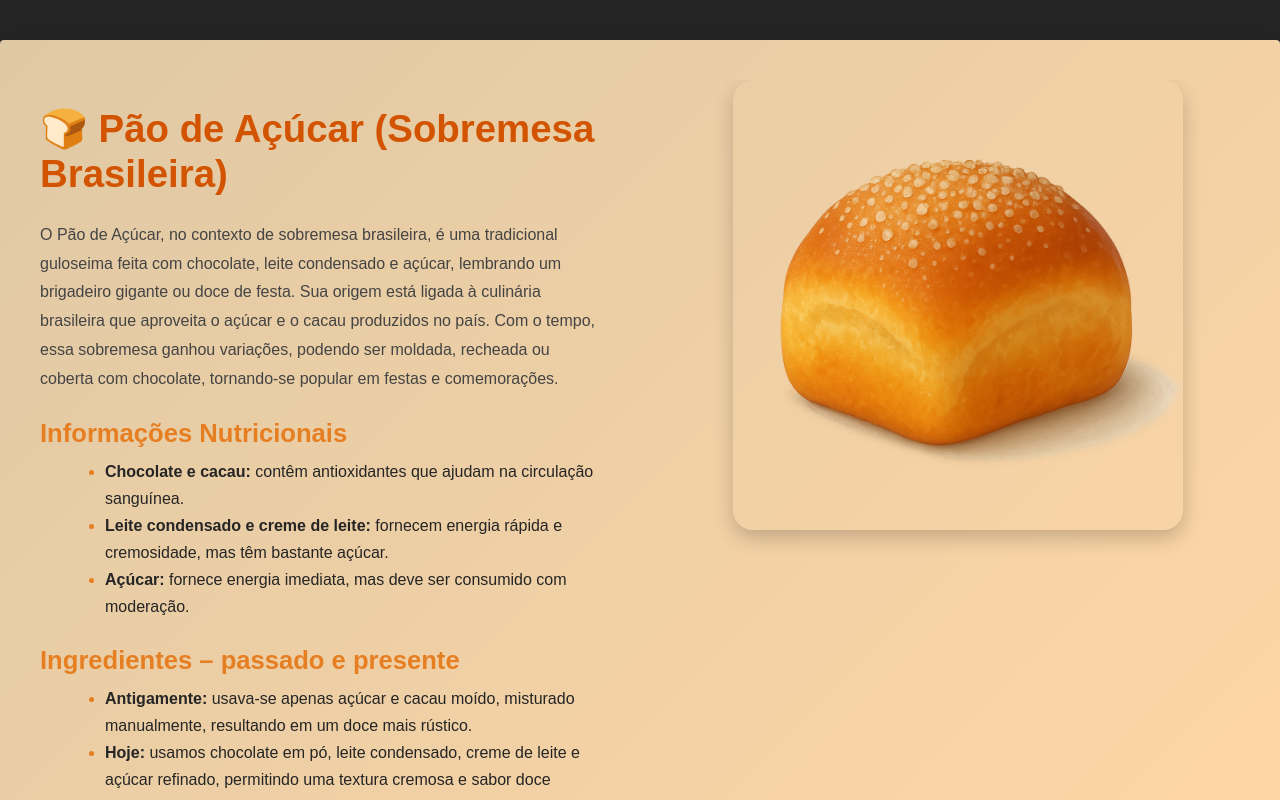
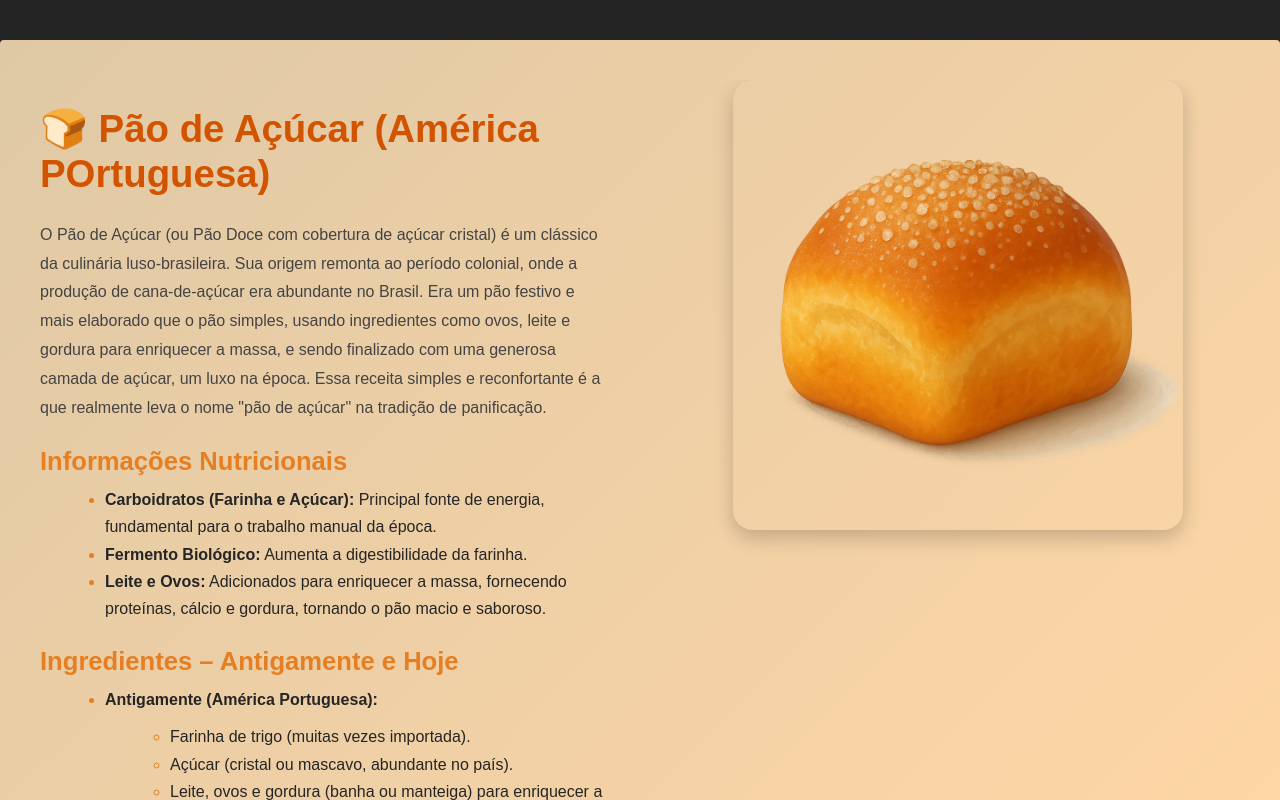
Before and after one commit to MauroDev2013/trabalho-historia, a React (Vite) app: page /pao in a window 1280 px wide. Built offline with nearby package versions, Linux system fonts and the light colour scheme.

Commit message:
[UPDATE] choc pages

```diff
--- a/src/pages/Chocolate.jsx
+++ b/src/pages/Chocolate.jsx
@@ -6,10 +6,19 @@ export default function ChocolateQuente() {
   return (
     <div className="receitas-container">
       <div className="receitas-text">
-        <h1>☕ Chocolate Quente (Bebida Brasileira)</h1>
+        <h1>☕ Chocolate Quente (América Espanhola)</h1>
 
         <p className="receita-historia">
-          O chocolate quente é uma bebida tradicional brasileira, especialmente popular nos dias frios. Feita à base de leite, chocolate e açúcar, possui origem na mistura das tradições indígenas, europeias e africanas. Os indígenas já consumiam o cacau, os europeus introduziram leite e açúcar, e os africanos ajudaram a popularizar a cremosidade da bebida. Hoje, o chocolate quente é consumido em cafés, lanchonetes e em casa, podendo ter variações com canela, chantilly ou especiarias.
+          O chocolate quente tem uma longa história que começa com os povos
+          maias e astecas, que preparavam uma bebida chamada <em>xocoatl</em>,
+          feita com cacau, água e especiarias, bem diferente do que conhecemos
+          hoje. Quando os espanhóis chegaram à América no século XVI,
+          levaram o cacau para a Europa, onde passaram a adicionar açúcar,
+          leite e canela, transformando-o em uma bebida doce e cremosa.
+          No Brasil, o cacau começou a ser cultivado no período colonial
+          e ajudou a popularizar ainda mais essa delícia. Atualmente,
+          o chocolate quente é consumido em todo o mundo, com diversas
+          variações, incluindo chantilly, canela e outras especiarias.
         </p>
 
         <h2>Informações Nutricionais</h2>
@@ -22,7 +31,7 @@ export default function ChocolateQuente() {
 
         <h2>Ingredientes – passado e presente</h2>
         <ul>
-          <li><strong>Antigamente:</strong> cacau moído misturado com água ou leite simples, adoçado manualmente.</li>
+          <li><strong>Antigamente:</strong> cacau moído misturado com água e especiarias, sem açúcar.</li>
           <li><strong>Hoje:</strong> leite, chocolate em pó ou barra, açúcar refinado e especiarias opcionais.</li>
         </ul>
 
@@ -43,7 +52,7 @@ export default function ChocolateQuente() {
 
         <p className="custo">
           <strong>Custo médio da receita hoje:</strong> R$ 9,00 a R$ 10,00 <br/><br/>
-          <strong>Custo médio da receita antigamente:</strong> cerca de Cr$ 20 a Cr$ 25 para servir 4 pessoas(Cruzados).
+          <strong>Custo médio da receita antigamente:</strong> cerca de Cr$ 20 a Cr$ 25 para servir 4 pessoas (Cruzados).
         </p>
       </div>
 
--- a/src/pages/PaoPages.jsx
+++ b/src/pages/PaoPages.jsx
@@ -1,54 +1,66 @@
 import React from "react";
 import "./ReceitasPages.css";
-import paoFoto from "../assets/imagens/paoAcucar.png"; // usando a mesma foto
+import paoFoto from "../assets/imagens/paoAcucar.png"; // Usando uma imagem genérica, idealmente você usaria a foto do pão doce simples.
 
-export default function PaoDeAcucar() {
+export default function PaoDeAcucarTradicional() {
   return (
     <div className="receitas-container">
       <div className="receitas-text">
-        <h1>🍞 Pão de Açúcar (Sobremesa Brasileira)</h1>
+        <h1>🍞 Pão de Açúcar (América POrtuguesa)</h1>
 
         <p className="receita-historia">
-          O Pão de Açúcar, no contexto de sobremesa brasileira, é uma tradicional guloseima feita com chocolate, leite condensado e açúcar, lembrando um brigadeiro gigante ou doce de festa. Sua origem está ligada à culinária brasileira que aproveita o açúcar e o cacau produzidos no país. Com o tempo, essa sobremesa ganhou variações, podendo ser moldada, recheada ou coberta com chocolate, tornando-se popular em festas e comemorações.
+          O Pão de Açúcar (ou Pão Doce com cobertura de açúcar cristal) é um clássico da culinária luso-brasileira. Sua origem remonta ao período colonial, onde a produção de cana-de-açúcar era abundante no Brasil. Era um pão festivo e mais elaborado que o pão simples, usando ingredientes como ovos, leite e gordura para enriquecer a massa, e sendo finalizado com uma generosa camada de açúcar, um luxo na época. Essa receita simples e reconfortante é a que realmente leva o nome "pão de açúcar" na tradição de panificação.
         </p>
 
         <h2>Informações Nutricionais</h2>
         <ul>
-          <li><strong>Chocolate e cacau:</strong> contêm antioxidantes que ajudam na circulação sanguínea.</li>
-          <li><strong>Leite condensado e creme de leite:</strong> fornecem energia rápida e cremosidade, mas têm bastante açúcar.</li>
-          <li><strong>Açúcar:</strong> fornece energia imediata, mas deve ser consumido com moderação.</li>
+          <li><strong>Carboidratos (Farinha e Açúcar):</strong> Principal fonte de energia, fundamental para o trabalho manual da época.</li>
+          <li><strong>Fermento Biológico:</strong> Aumenta a digestibilidade da farinha.</li>
+          <li><strong>Leite e Ovos:</strong> Adicionados para enriquecer a massa, fornecendo proteínas, cálcio e gordura, tornando o pão macio e saboroso.</li>
         </ul>
 
-        <h2>Ingredientes – passado e presente</h2>
+        <h2>Ingredientes – Antigamente e Hoje</h2>
         <ul>
-          <li><strong>Antigamente:</strong> usava-se apenas açúcar e cacau moído, misturado manualmente, resultando em um doce mais rústico.</li>
-          <li><strong>Hoje:</strong> usamos chocolate em pó, leite condensado, creme de leite e açúcar refinado, permitindo uma textura cremosa e sabor doce uniforme.</li>
+          <li>
+            <strong>Antigamente (América Portuguesa):</strong>
+            <ul>
+              <li>Farinha de trigo (muitas vezes importada).</li>
+              <li>Açúcar (cristal ou mascavo, abundante no país).</li>
+              <li>Leite, ovos e gordura (banha ou manteiga) para enriquecer a massa.</li>
+              <li>Fermento natural (levain) ou biológico.</li>
+            </ul>
+          </li>
+          <li>
+            <strong>Hoje (Receita Clássica):</strong>
+            <ul>
+              <li>Farinha de trigo, Fermento Biológico Seco, Açúcar (refinado e cristal).</li>
+              <li>Ovos e Leite (para maciez).</li>
+              <li>Manteiga ou margarina (para sabor e estrutura).</li>
+              <li>Sal (para equilibrar o sabor doce).</li>
+              <li>Gema para pincelar e Açúcar Cristal para finalizar.</li>
+            </ul>
+          </li>
         </ul>
 
-        <h2>Onde Encontrar</h2>
+        <h2>Modo de Preparo (Clássico Atual)</h2>
+        <ol>
+          <li><strong>Ativar o Fermento:</strong> Misture o fermento com um pouco de açúcar e leite morno. Deixe descansar até espumar.</li>
+          <li><strong>Preparar a Massa:</strong> Em uma tigela grande, misture o restante dos ingredientes (farinha, açúcar, ovos, manteiga, sal e o fermento ativado). Sove a massa por cerca de 10 a 15 minutos até ficar lisa e elástica.</li>
+          <li><strong>Primeiro Crescimento:</strong> Cubra a massa e deixe descansar em local quente por cerca de 1 a 1,5 horas, ou até dobrar de volume.</li>
+          <li><strong>Modelagem:</strong> Divida a massa em porções, modele no formato desejado (pães individuais, trança ou rolo), e coloque em uma assadeira untada.</li>
+          <li><strong>Segundo Crescimento:</strong> Deixe crescer novamente por 30 a 40 minutos.</li>
+          <li><strong>Finalização e Forno:</strong> Pincele com gema e polvilhe generosamente com Açúcar Cristal. Asse em forno pré-aquecido (180°C) por 25 a 35 minutos, ou até dourar.</li>
+        </ol>
+
+        <h2>Quanto Custa (Estimativa de Ingredientes Básicos)</h2>
         <ul>
-          <li><strong>Antigamente:</strong> o açúcar e o cacau eram produtos cultivados e moídos artesanalmente.</li>
-          <li><strong>Hoje:</strong> todos os ingredientes podem ser encontrados facilmente em supermercados e mercearias.</li>
+          <li><strong>Hoje:</strong> O custo de uma receita completa (farinha, fermento, açúcar, leite, ovos, manteiga) varia em média entre R$ 15,00 e R$ 25,00, dependendo da qualidade e marca dos ingredientes.</li>
+          <li><strong>Antigamente:</strong> O preço era alto devido ao custo da farinha de trigo importada. O luxo do açúcar e do enriquecimento com leite e ovos tornava-o um doce mais caro e consumido em ocasiões especiais.</li>
         </ul>
-
-        <h2>Quanto Custa</h2>
-        <ul>
-          <li><strong>Hoje:</strong></li>
-          <ul>
-            <li>1 lata de leite condensado: R$ 6,50</li>
-            <li>1 lata de creme de leite: R$ 4,50</li>
-            <li>1 pacote de chocolate em pó (200g): R$ 7,00</li>
-            <li>1 kg de açúcar: R$ 4,00</li>
-          </ul>
-        </ul>
-        <p className="custo">
-          <strong>Custo médio da receita hoje:</strong> R$ 10,00 a R$ 12,00 <br/>  <br/>
-          <strong>Custo médio da receita antigamente:</strong> cerca de Cr$ 20 e Cr$ 100 (Cruzeiros, a moeda na época)
-        </p>
       </div>
 
       <div className="receita-imagem">
-        <img src={paoFoto} alt="Pão de Açúcar pronto" className="pao-imagem"/>
+        <img src={paoFoto} alt="Pão Doce Tradicional com Açúcar Cristal" className="pao-imagem"/>
       </div>
     </div>
   );
--- a/src/pages/ReceitasPages.css
+++ b/src/pages/ReceitasPages.css
@@ -143,6 +143,13 @@ ul li, ol li {
     margin-bottom: 50px;
   }
 
+  ul li{
+    padding: 0;
+  }
+  ul {
+    padding: 0;
+  }
+
 }
 
 .receitas-text::-webkit-scrollbar {
```
